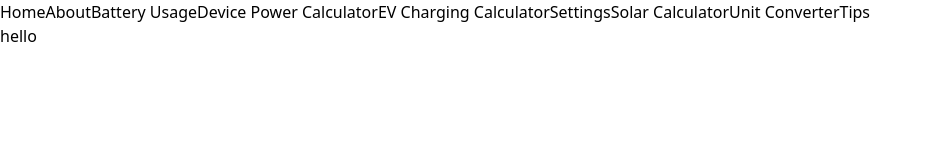
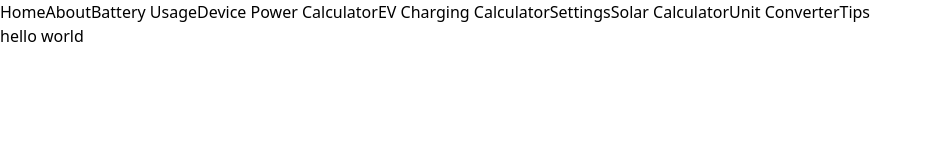
Before and after one commit to IT-Kamianets/voltlab.itkamianets.com, an Angular app: page /tips in a window 1280 px wide. Shown: the top 160 px of the page, without its empty margins (0-932 px from the left). Built offline with nearby package versions, Linux system fonts and the light colour scheme.

Commit message:
update tips component message to 'hello world'

```diff
--- a/src/app/pages/tips/tips.component.html
+++ b/src/app/pages/tips/tips.component.html
@@ -1 +1 @@
-<p>hello</p>
+<p>hello world</p>
```
